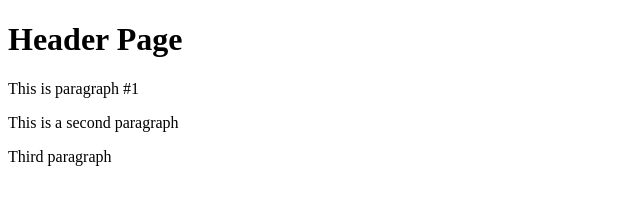
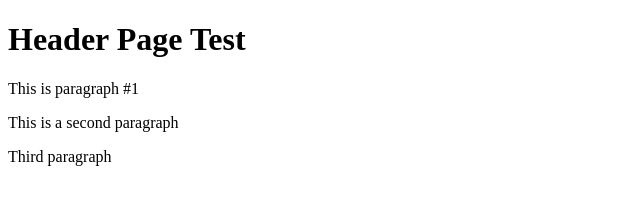
Before and after one commit to tduthil/git-test, a website: page index.html in a window 1280 px wide. Shown: the whole page, without its empty margins (0-640 px from the left). Drawn offline with Linux system fonts and the light colour scheme.

Commit message:
Fourth commit

```diff
--- a/index.html
+++ b/index.html
@@ -1,7 +1,7 @@
 <!DOCTYPE html>
 <html>
     <body>
-        <h1>Header Page</h1>
+        <h1>Header Page Test</h1>
 
         <p>This is paragraph #1</p>
         <p>This is a second paragraph</p>
```
Also changed, not shown: package.json (added, +24 -0 lines), 2 other files.
